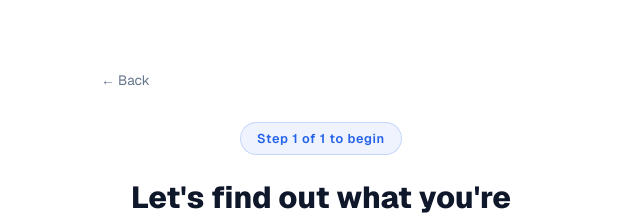
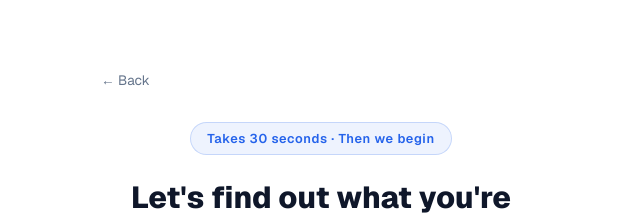
Before and after one commit to samwitnesss/mytwenties, a Next.js app: page /start in a window 1280 px wide. Shown: the top 215 px of the page, without its empty margins (319-959 px from the left). Built offline with nearby package versions, Linux system fonts and the light colour scheme; no server answers; a web font is replaced by a local one.

Commit message:
Update start page badge copy to feel warmer
Co-Authored-By: Claude Opus 4.6 <noreply@anthropic.com>

```diff
--- a/app/start/page.tsx
+++ b/app/start/page.tsx
@@ -112,7 +112,7 @@ function StartPageInner() {
             borderRadius: '100px', padding: '6px 16px', marginBottom: '1.5rem',
             fontSize: '0.8rem', color: '#2563eb', letterSpacing: '0.05em', fontWeight: 600
           }}>
-            Step 1 of 1 to begin
+            Takes 30 seconds · Then we begin
           </div>
           <h1 style={{ fontSize: '1.9rem', fontWeight: 800, lineHeight: 1.2, marginBottom: '0.75rem', color: 'var(--brand-text)' }}>
             Let&apos;s find out what you&apos;re{' '}
```
